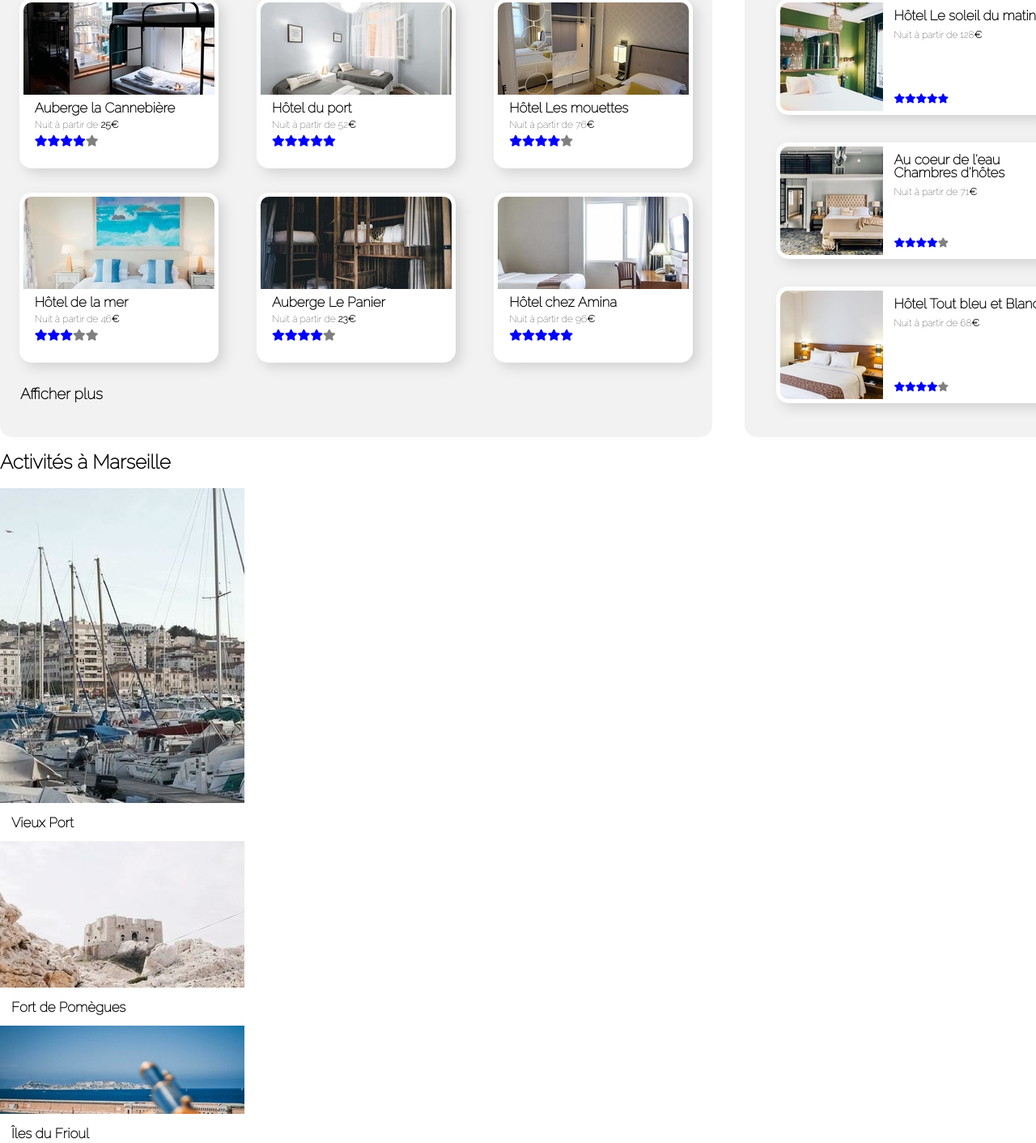
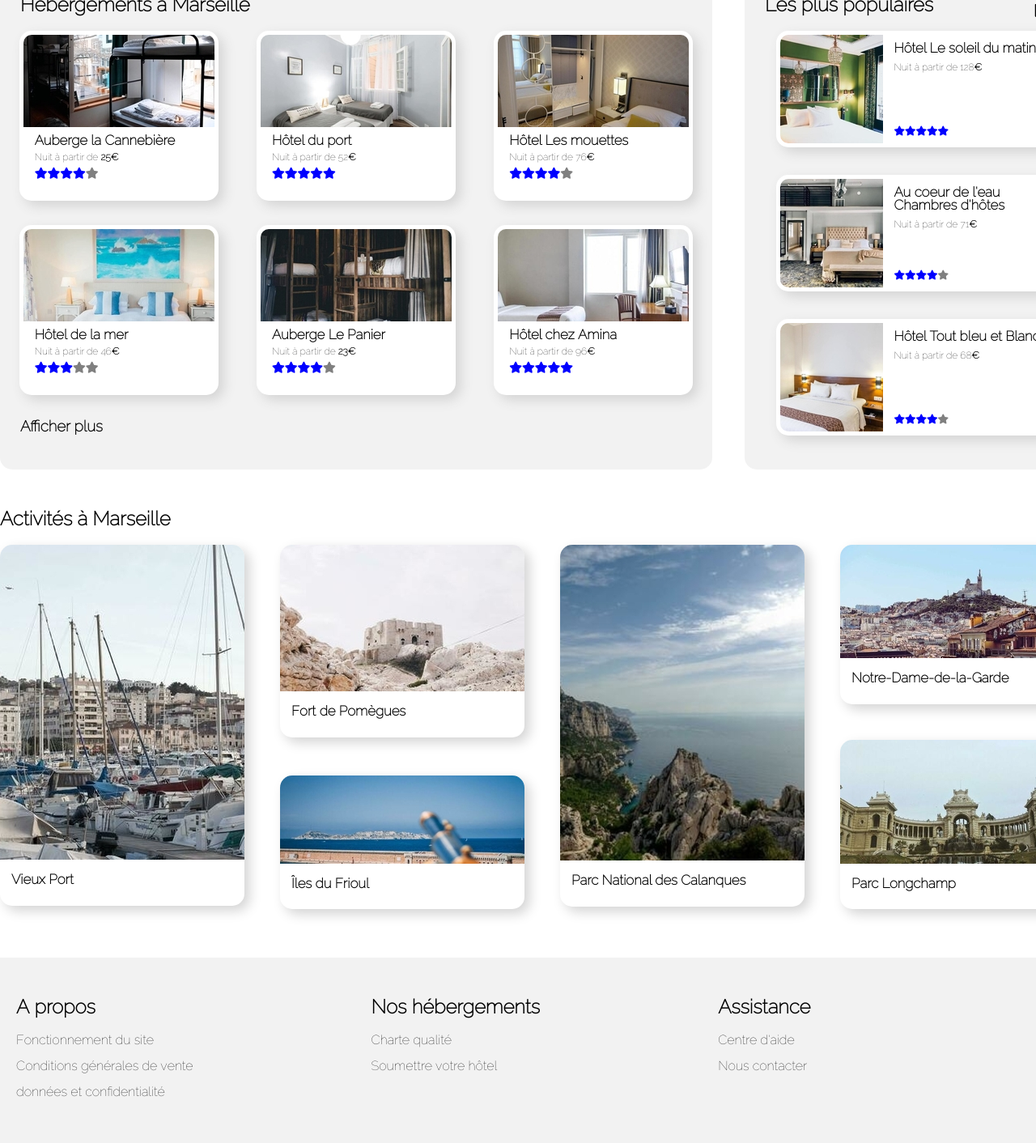
Before and after one commit to Garten9/AntoineJeandin_2_18092020, a plain HTML site: page index.html in a window 1280 px wide. Shown: the part 421-1833 px from the top of the page at 81% size. Drawn offline with Linux system fonts and the light colour scheme; files whose address does not match are found by name.

Commit message:
fin du code css pour la version ordinateur

```diff
--- a/index.html
+++ b/index.html
@@ -74,7 +74,8 @@
       <section id="hebergement">
         <h1 class="debut">Hébergements à Marseille</h1>
         <div id="hebergement_items">
-          <div class="hebergement">
+
+          <a href="" class="hebergement">
             <div class="imgheb">
               <img src="img/auberge_cannebiere.jpg">
             </div>
@@ -87,9 +88,9 @@
             <div class="star">
               <i class="fas fa-star fa-sm"></i><i class="fas fa-star fa-sm"></i><i class="fas fa-star fa-sm"></i><i class="fas fa-star fa-sm"></i><i class="fas fa-star gray fa-sm"></i>
             </div>
+          </a>
 
-          </div>
-
+          <a href="">
             <div class="hebergement">
             <div class="imgheb">
               <img src="img/hotel_port.jpg">
@@ -103,8 +104,10 @@
             <div class="star">
               <i class="fas fa-star fa-sm"></i><i class="fas fa-star fa-sm"></i><i class="fas fa-star fa-sm"></i><i class="fas fa-star fa-sm"></i><i class="fas fa-star fa-sm"></i>
             </div>
+          </div>
+          </a>
 
-          </div>
+          <a href="">
             <div class="hebergement">
             <div class="imgheb">
               <img src="img/hotel_mouettes.jpg">
@@ -118,8 +121,10 @@
             <div class="star">
               <i class="fas fa-star fa-sm"></i><i class="fas fa-star fa-sm"></i><i class="fas fa-star fa-sm"></i><i class="fas fa-star fa-sm"></i><i class="fas fa-star gray fa-sm"></i>
             </div>
+          </div>
+          </a>
 
-          </div>
+          <a href="">
             <div class="hebergement">
             <div class="imgheb">
               <img src="img/hotel_mer.jpg">
@@ -133,8 +138,10 @@
             <div class="star">
               <i class="fas fa-star fa-sm"></i><i class="fas fa-star fa-sm"></i><i class="fas fa-star fa-sm"></i><i class="fas fa-star gray fa-sm"></i><i class="fas fa-star gray fa-sm"></i>
             </div>
+          </div>
+          </a>
 
-          </div>
+          <a href="">
             <div class="hebergement">
             <div class="imgheb">
               <img src="img/auberge_panier.jpg">
@@ -150,6 +157,10 @@
             </div>
 
           </div>
+          </a>
+
+
+          <a href="">
             <div class="hebergement">
             <div class="imgheb">
               <img src="img/hotel_amina.jpg">
@@ -165,6 +176,8 @@
             </div>
 
           </div>
+          </a>
+
         </div>
 
 
@@ -177,6 +190,8 @@
           <i class="fas fa-chart-line fa-lg"></i>
 
           <div id="populaires_items">
+
+            <a href="">
               <div class="populaires">
               <div class="imgpop">
                 <img src="img/hotel_soleil.jpg">
@@ -188,7 +203,9 @@
                 <div><i class="fas fa-star"></i><i class="fas fa-star"></i><i class="fas fa-star"></i><i class="fas fa-star"></i><i class="fas fa-star"></i></div>
               </div>
             </div>
+            </a>
 
+            <a href="">
               <div class="populaires">
               <div class="imgpop">
                 <img src="img/coeur_eau.jpg">
@@ -199,12 +216,11 @@
                 <p>Nuit à partir de 71<strong>€</strong></p>
                 <div><i class="fas fa-star"></i><i class="fas fa-star"></i><i class="fas fa-star"></i><i class="fas fa-star"></i><i class="fas fa-star gray"></i></div>
               </div>
+            </div>
+            </a>
 
 
-
-          </div>
-
-
+            <a href="">
               <div class="populaires">
               <div class="imgpop">
                 <img src="img/hotel_bleu.jpg">
@@ -219,13 +235,20 @@
 
 
             </div>
+            </a>
+
           </div>
 
         </section>
 
+
+
         <section id="activites">
           <h1>Activités à Marseille</h1>
 
+          <div id="activites_items">
+
+            <a href="">
               <div class="activite">
 
               <div class="imgact">
@@ -236,7 +259,11 @@
                 <h2>Vieux Port</h2>
               </div>
             </div>
+            </a>
 
+
+            <div class="column">
+              <a href="">
                 <div class="activite">
 
               <div class="imgact">
@@ -247,7 +274,9 @@
                 <h2>Fort de Pomègues</h2>
               </div>
             </div>
+              </a>
 
+              <a href="">
                 <div class="activite">
 
               <div class="imgact">
@@ -258,7 +287,11 @@
                 <h2>Îles du Frioul</h2>
               </div>
             </div>
+              </a>
 
+          </div>
+
+          <a href="">
             <div class="activite">
 
             <div class="imgact">
@@ -269,7 +302,11 @@
               <h2>Parc National des Calanques</h2>
             </div>
           </div>
+          </a>
 
+
+          <div class="column">
+            <a href="">
               <div class="activite">
 
             <div class="imgact">
@@ -280,7 +317,9 @@
               <h2>Notre-Dame-de-la-Garde</h2>
             </div>
           </div>
+            </a>
 
+            <a href="">
               <div class="activite">
 
             <div class="imgact">
@@ -291,6 +330,12 @@
               <h2>Parc Longchamp</h2>
             </div>
           </div>
+            </a>
+
+        </div>
+
+      </div>
+
 
     </section>
 
--- a/style.css
+++ b/style.css
@@ -38,7 +38,12 @@ nav
   display: flex;
 }
 
-a
+#top #inscrire
+{
+  color: #0065FC;
+}
+
+#top a
 {
   text-decoration: none;
   color: black;
@@ -47,20 +52,22 @@ a
   padding-left: 10px;
   margin-right: 20px;
 
-  padding-top: 10px;
+  padding-top: 13px;
 }
 
-a:hover
+section a
+{
+  text-decoration: none;
+  color: black;
+}
+
+#top a:hover
 {
   color: #0065FC;
   border-top: 2px solid #0065FC;
 
 }
 
-#inscrire
-{
-  color: #0065FC;
-}
 
 #form
 {
@@ -126,6 +133,11 @@ input[type="text"]
   margin-left: 25px;
 }
 
+.filtre:hover
+{
+  box-shadow: 4px 4px 6px #DEEBFF;
+}
+
 .filtre div
 {
   display: flex;
@@ -149,6 +161,8 @@ input[type="text"]
 {
   display: flex;
   align-items: center;
+  margin-top: 20px;
+  margin-bottom: 20px;
 }
 
 #info div
@@ -316,6 +330,7 @@ input[type="text"]
 {
   position: relative;
   height: 130px;
+  width: 190px;
 }
 
 .populaires .text p
@@ -329,6 +344,62 @@ input[type="text"]
   bottom: 0px;
 }
 
+#activites
+{
+  margin-top: 30px;
+  margin-bottom: 60px;
+}
+
+.activite
+{
+  border-radius: 15px;
+  box-shadow: 6px 6px 15px lightgray;
+}
+
+.activite img
+{
+  border-top-left-radius: 15px;
+  border-top-right-radius: 15px;
+}
+
+.activite .text
+{
+  padding-bottom: 10px;
+  width: 270px;
+}
+
+.column
+{
+  display: flex;
+  flex-direction: column;
+  justify-content: space-between;
+}
+
+#activites_items
+{
+  height: 450px;
+  max-height: 450px;
+  display: flex;
+  justify-content: space-between;
+  width: 1340px;
+  /*font-weight: bold;*/
+}
+
+footer
+{
+  display: flex;
+  background-color: #F2F2F2;
+  /*width: 100%;*/
+  padding-left: 20px;
+  padding-top: 30px;
+  padding-bottom: 50px;
+  /*padding-right: */
+}
+
+footer section
+{
+  margin-right: 220px;
+}
 
 i
 {
```
Lines whose indentation alone changed are shown as unchanged.
